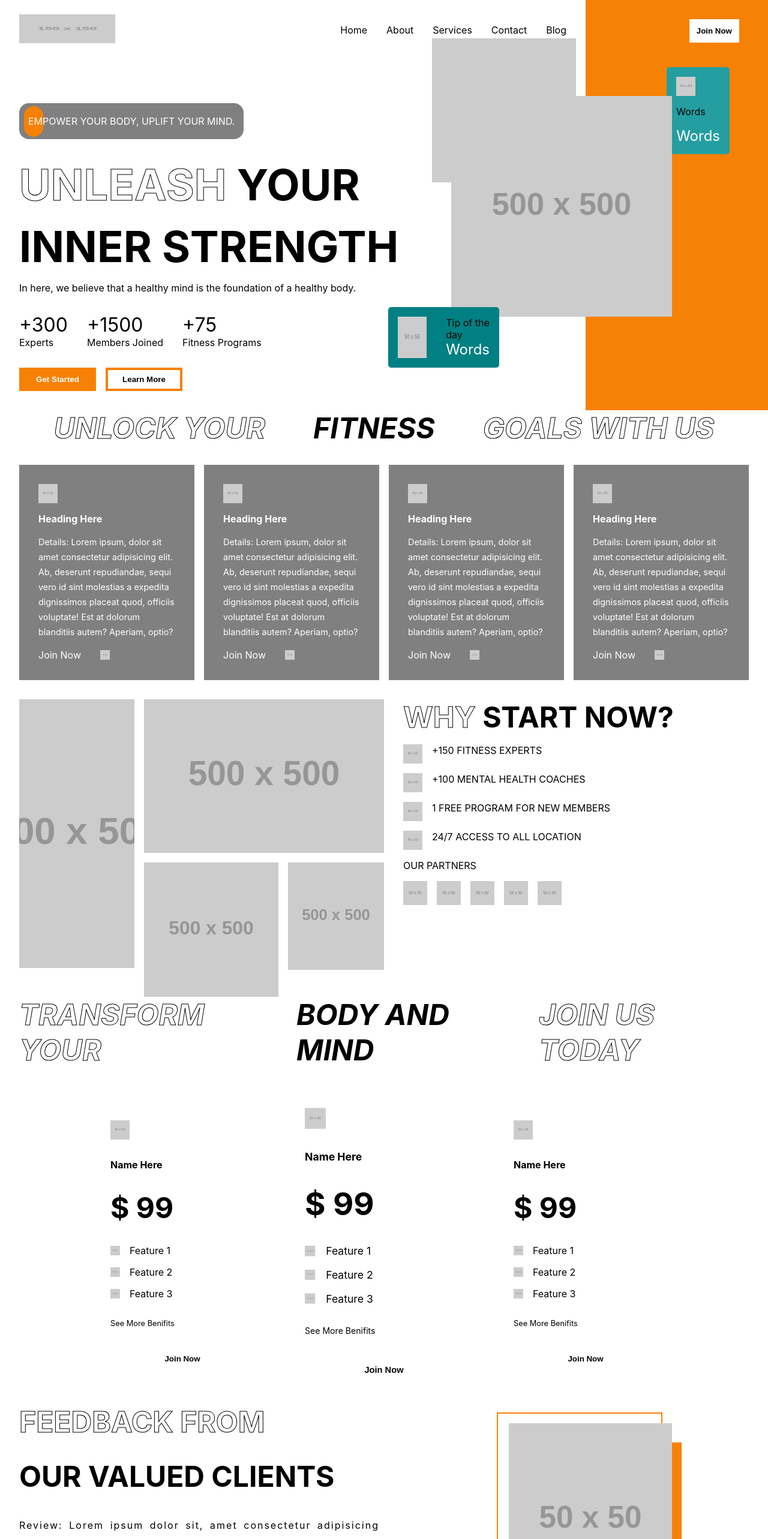
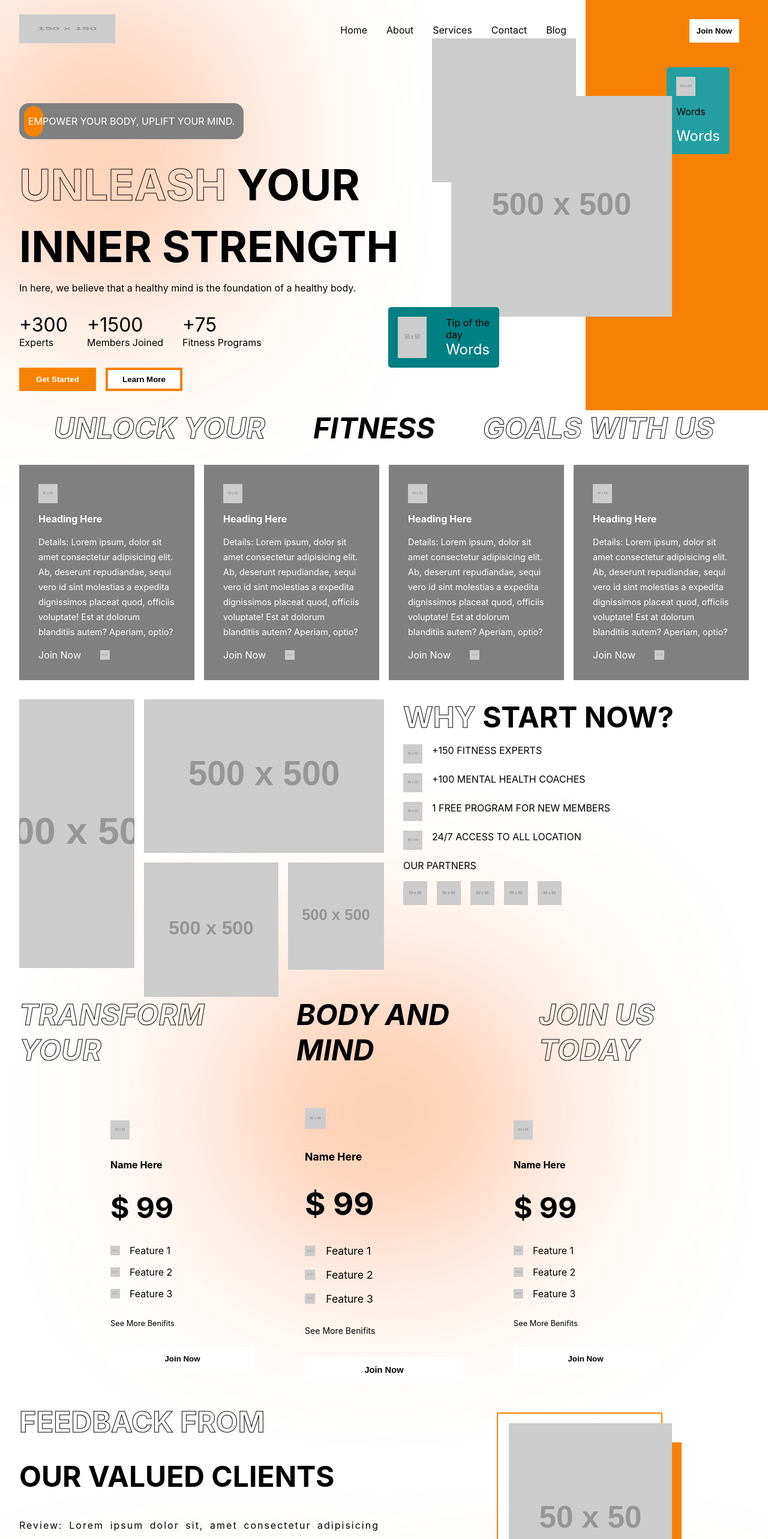
Before and after one commit to CryFecteau/Core-Body-Sculpt, a React (Create React App) app: page / in a window 1280 px wide. Shown: the top 2566 px of the page at 60% size. Built offline with nearby package versions, Linux system fonts and the light colour scheme.

Commit message:
Background blur design

```diff
--- a/src/App.css
+++ b/src/App.css
@@ -39,3 +39,11 @@
   cursor: pointer;
   border: 4px solid var(--black);
 }
+
+.app-blur {
+  background: rgba(253, 120, 43, 0.69);
+  position: absolute;
+  border-radius: 50%;
+  filter: blur(150px);
+  z-index: -9;
+}
--- a/src/components/footer-component/footer-component.css
+++ b/src/components/footer-component/footer-component.css
@@ -31,3 +31,19 @@
     display: flex;
     justify-content: center;
 }
+
+.footer-blur-1 {
+    bottom: 0;
+    right: 15%;
+    width: 26rem;
+    height: 26rem;
+    filter: blur(200px);
+}
+
+.footer-blur-2 {
+    bottom: 0;
+    left: 15%;
+    width: 26rem;
+    height: 26rem;
+    filter: blur(200px);
+}
--- a/src/components/footer-component/footer-component.jsx
+++ b/src/components/footer-component/footer-component.jsx
@@ -15,6 +15,8 @@ export default function FooterComponent() {
                     <img src="https://via.placeholder.com/50" alt="footer-img" />
                 </div>
             </div>
+            <div className="app-blur footer-blur-1"></div>
+            <div className="app-blur footer-blur-2"></div>
         </div>
     )
 }
--- a/src/components/hero-component/hero.component.css
+++ b/src/components/hero-component/hero.component.css
@@ -1,6 +1,12 @@
 .hero-container {
     display: flex;
     justify-content: space-between;
+}
+
+.hero-blur {
+    width: 22rem;
+    height: 30rem;
+    left: 0;
 }
 
 .left-hero-content {
--- a/src/components/hero-component/hero.component.jsx
+++ b/src/components/hero-component/hero.component.jsx
@@ -5,6 +5,7 @@ import HeaderComponent from '../header-component/header-component';
 const HeroComponent = () => {
     return (
         <div className="hero-container">
+            <div className="app-blur hero-blur"></div>
             <div className="left-hero-content">
                 <HeaderComponent />
                 <div className="hero-ad-container">
--- a/src/components/memberships-component/memerships-component.css
+++ b/src/components/memberships-component/memerships-component.css
@@ -6,6 +6,15 @@
     justify-content: center;
     text-transform: uppercase;
     font-style: italic;
+}
+
+.membership-blur {
+    position: absolute;
+    width: 32rem;
+    height: 23rem;
+    top: 12rem;
+    left: 50%;
+    transform: translate(-50%, -50%);
 }
 
 .memberships-container {
--- a/src/components/memberships-component/memerships-component.jsx
+++ b/src/components/memberships-component/memerships-component.jsx
@@ -4,6 +4,7 @@ import './memerships-component.css';
 export default function MemershipsComponent() {
     return (
         <div className='memberships-container'>
+            <div className="app-blur membership-blur"></div>
             <div className='memberships-header'>
                 <span className='app-stroke-text'>Transform Your</span>
                 <span>Body And Mind</span>
```
